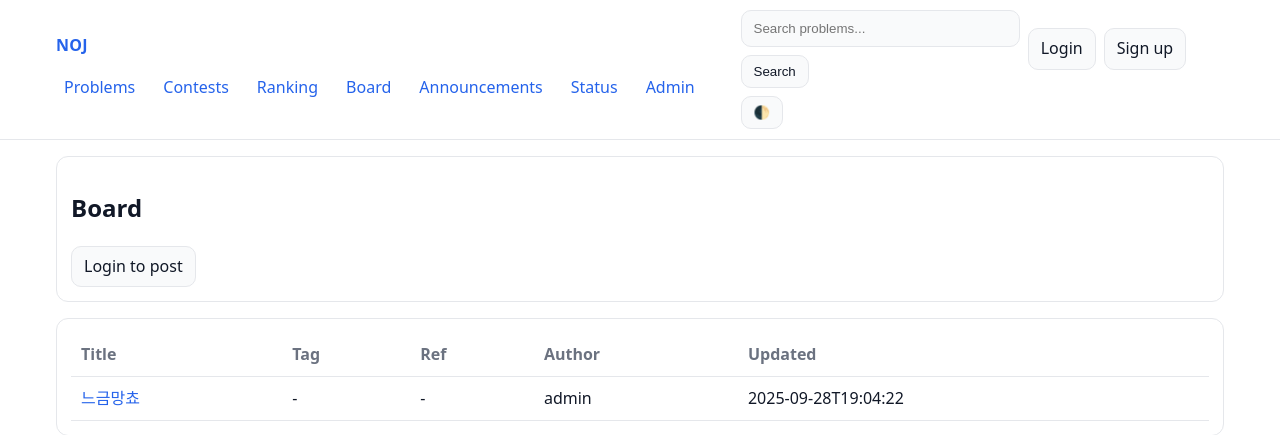
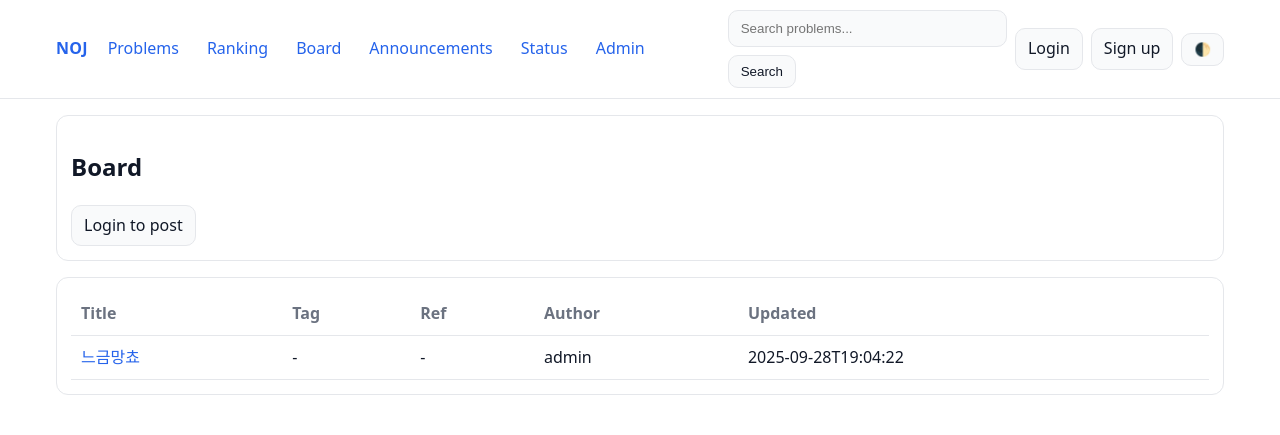
Before and after one commit to sanssanssanssanssanssans/NOJ, a Flask app: page /board in a window 1280 px wide. Shown: the top 435 px of the page. Run offline with Flask 2, Linux system fonts and the light colour scheme.

Commit message:
Update base.html

```diff
--- a/templates/base.html
+++ b/templates/base.html
@@ -42,7 +42,6 @@
       <a class="brand" href="/">NOJ</a>
       <nav>
         <a href="/problems">Problems</a>
-        <a href="/contests">Contests</a>
         <a href="/ranking">Ranking</a>
         <a href="/board">Board</a>
         <a href="/announcements">Announcements</a>
```
